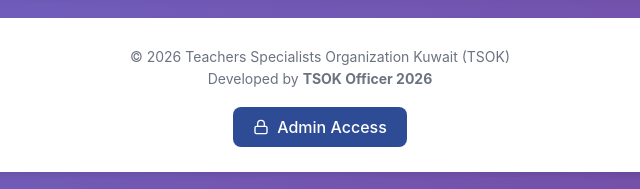
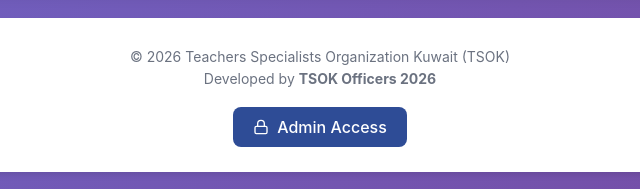
Before and after one commit to Dev-hebz/tsok-registration, a website: page index.html in a window 1280 px wide. Shown: the part 1762-1951 px from the top of the page, 320-960 px from the left. Drawn offline with nearby package versions, Linux system fonts and the light colour scheme.

Commit message:
Update index.html

```diff
--- a/index.html
+++ b/index.html
@@ -172,7 +172,7 @@
 
         <footer>
             <p>&copy; 2026 Teachers Specialists Organization Kuwait (TSOK)</p>
-            <p>Developed by <strong>TSOK Officer 2026</strong></p>
+            <p>Developed by <strong>TSOK Officers 2026</strong></p>
             <a href="/admin.html" class="admin-link">
                 <svg xmlns="http://www.w3.org/2000/svg" width="16" height="16" viewBox="0 0 24 24" fill="none" stroke="currentColor" stroke-width="2" stroke-linecap="round" stroke-linejoin="round">
                     <rect x="3" y="11" width="18" height="11" rx="2" ry="2"></rect>
```
